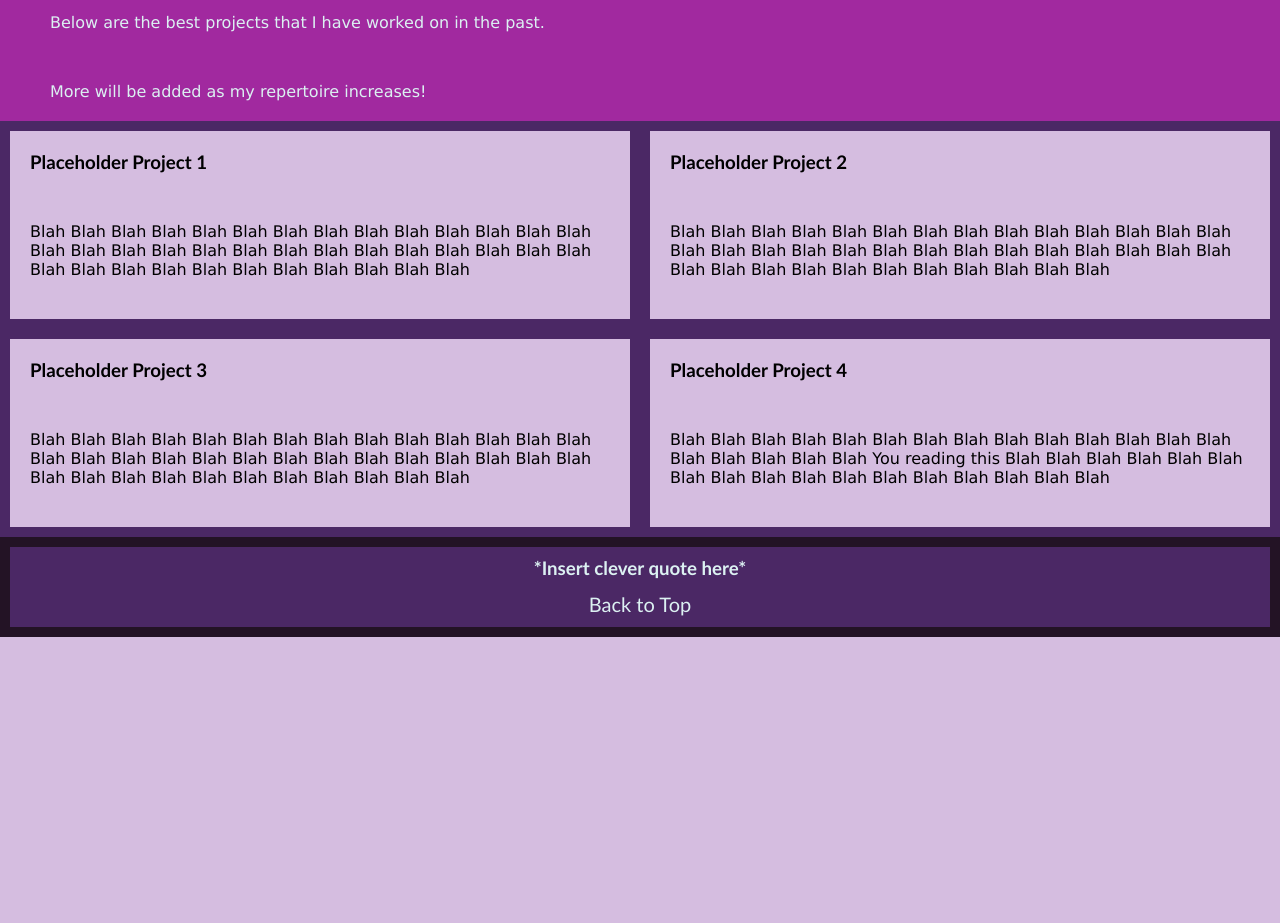
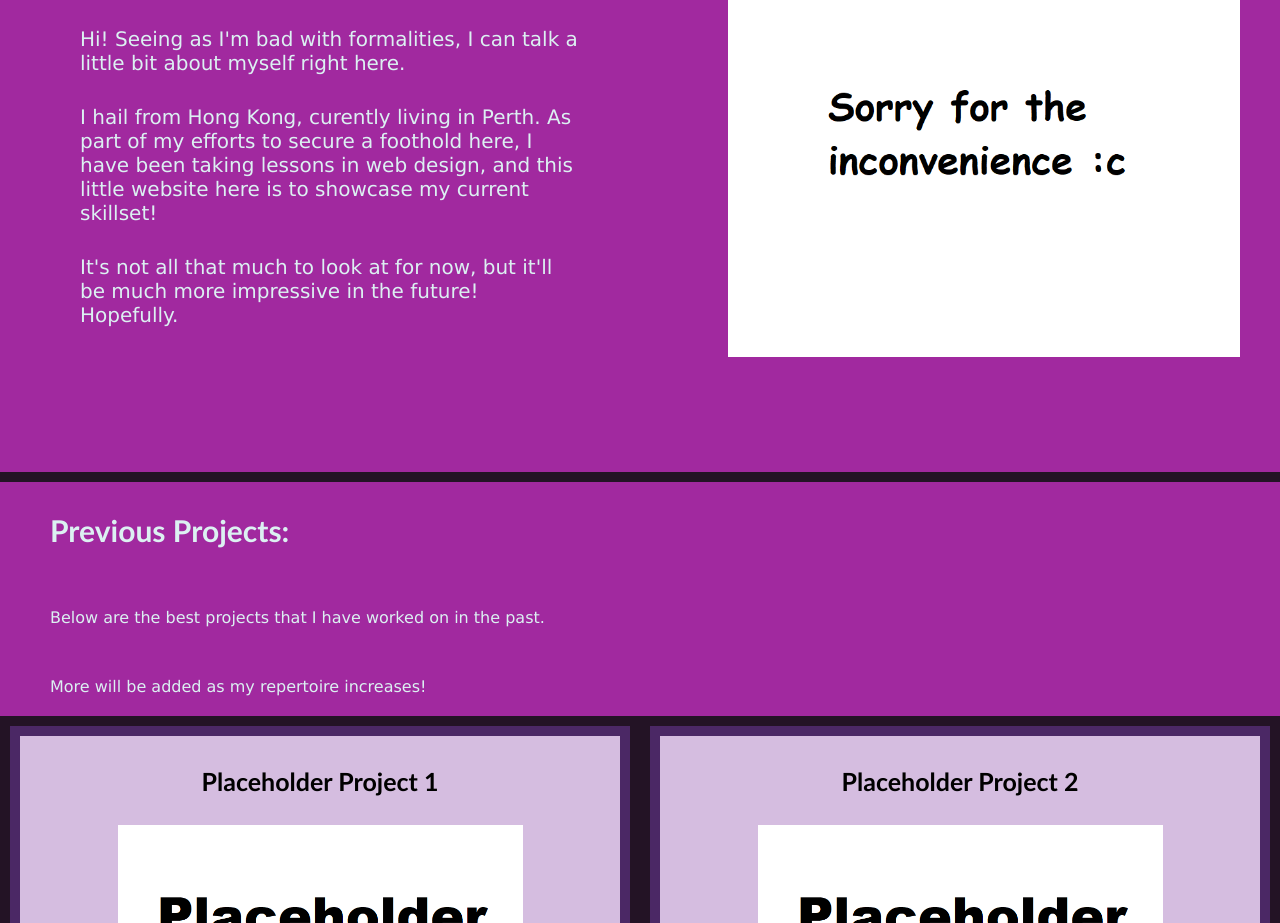
Before and after one commit to Ultrapyre/Web-Developer-Profile, a plain HTML site: page index.html in a window 1280 px wide. Shown: the part 625-1548 px from the top of the page. Before the commit the page ends 1262 px from the top, so only its background shows below. Drawn offline with Linux system fonts and the light colour scheme.

Commit message:
Added placeholder image and made flex a bit better Looks ugly as sin, but I'm not a graphics designer, dangit!

```diff
--- a/Assets/CSS/style.css
+++ b/Assets/CSS/style.css
@@ -1,4 +1,5 @@
 *{
+    box-sizing: border-box;
     margin: 0;
 }
 
@@ -22,20 +23,39 @@ header,footer{
     background-color: var(--darkpurple);
     color: var(--white);
     width: 100%;
-    height: 60px;
     padding: 10px;
     border: 10px solid var(--darkerpurple);
+    display: flex;
+    flex-wrap: wrap;
+    justify-content: flex-end;
 }
 
 footer{
     bottom: 0;
     justify-content: center;
+    flex-direction: column;
     text-align: center;
 }
 
-nav{
-    display: flex;
-    justify-content: flex-end;
+footer a{
+    font-size: 20px;
+    margin: 0px;
+}
+
+h1{
+    font-size: 40px;
+    margin: 100px;
+}
+
+h2{
+    width: 100%;
+    font-size: 30px;
+    margin: 30px 50px;
+}
+
+h3{
+    font-size: 25px;
+    margin: 0px 15px 15px;
 }
 
 a{
@@ -46,36 +66,40 @@ a{
     text-align: center;
 }
 
-footer a{
-    font-size: 20px;
-    line-height: 50px;
+p{
+    width: 80%;
+    margin: 30px 50px 20px;
+    font-family: Verdana, Geneva, Tahoma, sans-serif;
 }
 
-h1{
-    font-size: 40px;
-    margin: 100px;
-}
-
-h2{
-    width: 100%;
-    font-size: 30px;
-    margin: 20px 50px;
-}
-
-p{
-    width: 100%;
-    margin: 30px 50px 20px;
-    font-family: Verdana, Geneva, Tahoma, sans-serif;
+img{
+    width: 75%;
+    height: 75%;
+    object-fit: scale-down;
 }
 
 .sections{
     border-top: 10px solid var(--darkerpurple);
     color: var(--white);
+    text-align: left;
+    background-color: var(--purple);
     display: flex;
     flex-wrap: wrap;
-    justify-content: center;
-    text-align: left;
-    background-color: var(--purple);
+    justify-content: flex-start;
+}
+
+.description{
+    flex: 1;
+    width: 30%;
+    margin: 30px;
+    font-size: 20px;
+}
+
+.bios img{
+    margin: 40px;
+    width: 40%;
+    height: 40%;
+    padding-bottom: 75px;
 }
 
 .previous-projects{
@@ -86,13 +110,45 @@ p{
 }
 
 .example{
-    padding: 20px;
+    padding: 30px;
     background-color: var(--lightpurple);
     color: black;
     border: 10px solid var(--darkpurple);
-    flex: 1 0 400px;
+    flex: 1 0 40%;
+    margin: 10px;
+    display: flex;
+    justify-content: space-evenly;
+    flex-wrap: wrap;
 }
 
 .example p{
-    margin-left: 0px;
+    flex: 1;
+    width: 50%;
 }
+
+@media screen and (max-width: 768px)
+{
+    .sections{
+        justify-content: center;
+    }
+
+    .description{
+        width: 100%;
+    }
+    .bios img{
+        width: 75%;
+        margin: 50px;
+    }
+
+    .example{
+        flex: 1 0 100%;
+    }
+
+    .example img{
+        width: 100%;
+        height: 400px;
+    }
+    .example p{
+        width: 100%;
+    }
+}
--- a/index.html
+++ b/index.html
@@ -19,7 +19,15 @@
             <h1>Welcome to my page!</h1>
             <section id="bios" class="bios sections">
                 <h2>About Me:</h2>
-                <p>Blah Blah Blah Blah Blah Blah Blah Blah Blah Blah Blah Blah Blah Blah Blah Blah Blah Blah Blah Blah Blah Blah Blah Blah Blah Blah Blah Blah Blah Blah Blah Blah Blah Blah Blah Blah Blah Blah Blah</p>
+                <div class="description">
+                    <p>Name: Sidney Mak</p>
+                    <p>Country of Origin: Hong Kong</p>
+                    <p>Age: 27</p>
+                    <p>Hi! Seeing as I'm bad with formalities, I can talk a little bit about myself right here.</p>
+                    <p>I hail from Hong Kong, curently living in Perth. As part of my efforts to secure a foothold here, I have been taking lessons in web design, and this little website here is to showcase my current skillset!</p>
+                    <p>It's not all that much to look at for now, but it'll be much more impressive in the future! Hopefully.</p>
+                </div>
+                <img src="./Assets/Images/Placeholder.png" alt="Placeholder">
             </section>
             <section id="projects" class="sections">
                 <h2>Previous Projects:</h2>
@@ -28,22 +36,22 @@
                 <div class="previous-projects">
                     <section class="example">
                         <h3>Placeholder Project 1</h3>
-                        <img>
+                        <img src="./Assets/Images/Placeholder.png" alt="Placeholder">
                         <p>Blah Blah Blah Blah Blah Blah Blah Blah Blah Blah Blah Blah Blah Blah Blah Blah Blah Blah Blah Blah Blah Blah Blah Blah Blah Blah Blah Blah Blah Blah Blah Blah Blah Blah Blah Blah Blah Blah Blah</p>
                     </section>
                     <section class="example">
                         <h3>Placeholder Project 2</h3>
-                        <img>
+                        <img src="./Assets/Images/Placeholder.png" alt="Placeholder">
                         <p>Blah Blah Blah Blah Blah Blah Blah Blah Blah Blah Blah Blah Blah Blah Blah Blah Blah Blah Blah Blah Blah Blah Blah Blah Blah Blah Blah Blah Blah Blah Blah Blah Blah Blah Blah Blah Blah Blah Blah</p>
                     </section>
                     <section class="example">
                         <h3>Placeholder Project 3</h3>
-                        <img>
+                        <img src="./Assets/Images/Placeholder.png" alt="Placeholder">
                         <p>Blah Blah Blah Blah Blah Blah Blah Blah Blah Blah Blah Blah Blah Blah Blah Blah Blah Blah Blah Blah Blah Blah Blah Blah Blah Blah Blah Blah Blah Blah Blah Blah Blah Blah Blah Blah Blah Blah Blah</p>
                     </section>
                     <section class="example">
                         <h3>Placeholder Project 4</h3>
-                        <img>
+                        <img src="./Assets/Images/Placeholder.png" alt="Placeholder">
                         <p>Blah Blah Blah Blah Blah Blah Blah Blah Blah Blah Blah Blah Blah Blah Blah Blah Blah Blah Blah You reading this Blah Blah Blah Blah Blah Blah Blah Blah Blah Blah Blah Blah Blah Blah Blah Blah Blah</p>
                     </section>
                 </div>
```
Also changed, not shown: Assets/Images/Placeholder.png (added).
